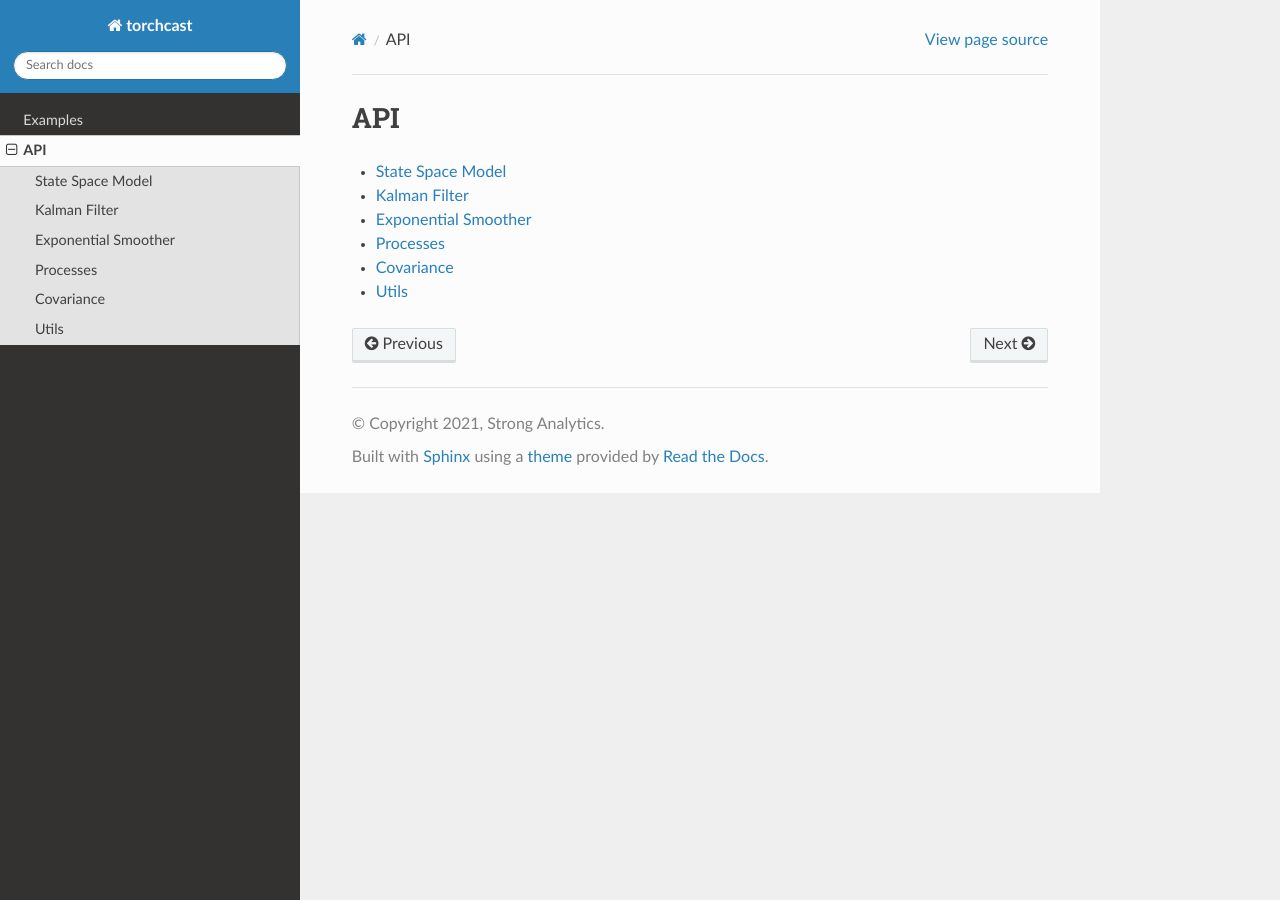
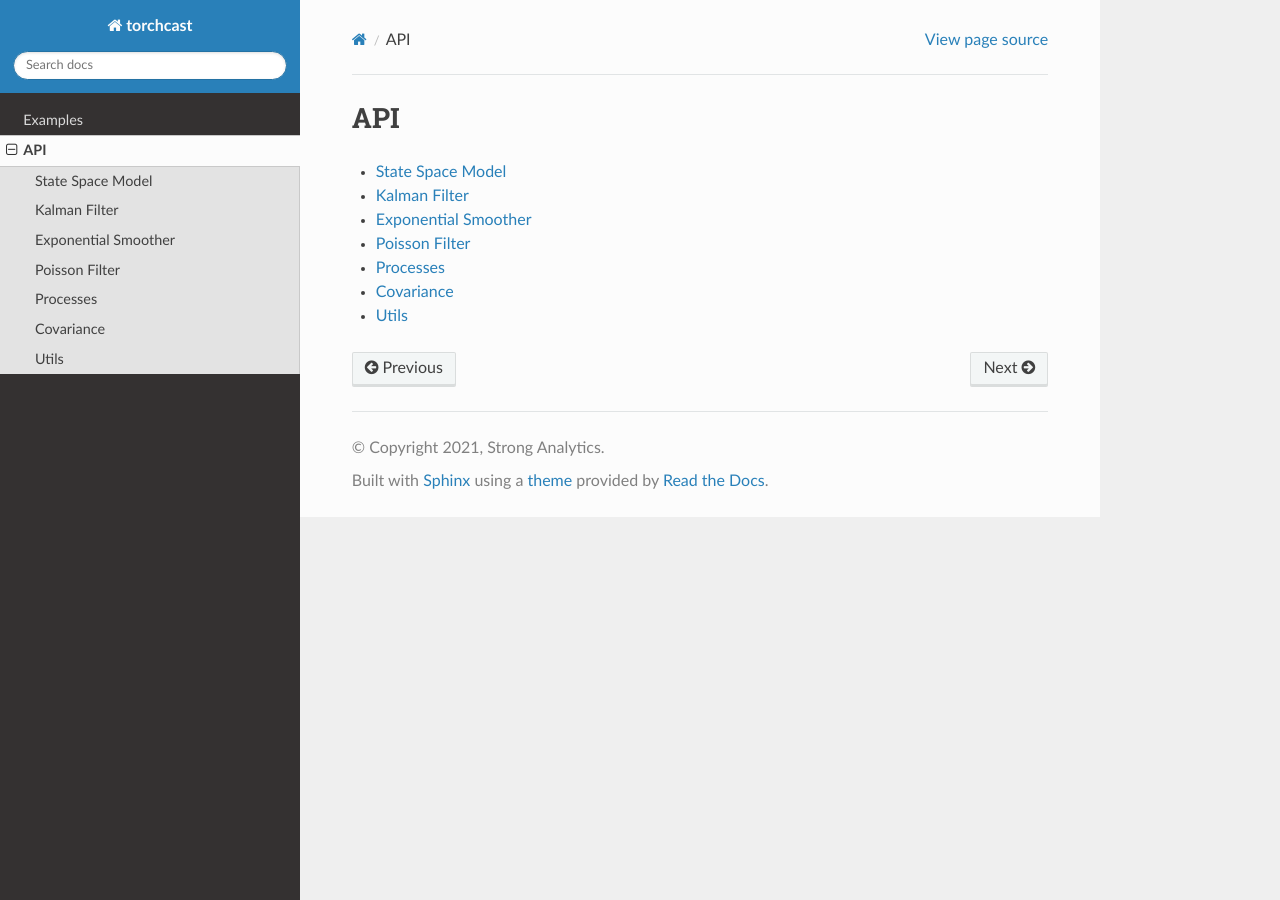
Before and after one commit to strongio/torchcast, a Sphinx documentation site: the page built from docs/api/api.rst, in a window 1280 px wide. Built offline with Sphinx 7.4.7 and the Read the Docs theme 2.0.0, drawn with Linux system fonts in a browser that asks for light colours; pages that are not in the unit, such as notebooks, are missing from menus.

Commit message:
update docs

```diff
--- a/docs/api/api.rst
+++ b/docs/api/api.rst
@@ -7,6 +7,7 @@ API
    state_space
    kalman_filter
    exp_smooth
+   poisson_filter
    processes
    covariance
    utils
--- a/docs/api/kalman_filter.rst
+++ b/docs/api/kalman_filter.rst
@@ -1,7 +1,7 @@
 Kalman Filter
 =============
 
-.. automodule:: torchcast.kalman_filter
+.. automodule:: torchcast.kalman_filter.kalman_filter
    :members: KalmanFilter
    :exclude-members: ss_step_cls
    :show-inheritance:
--- a/docs/api/poisson_filter.rst
+++ b/docs/api/poisson_filter.rst
@@ -1,7 +1,7 @@
 Poisson Filter
-=============
+===============
 
-.. automodule:: torchcast.kalman_filter
+.. automodule:: torchcast.kalman_filter.poisson_filter
    :members: PoissonFilter
    :exclude-members: ss_step_cls
    :show-inheritance:
```
Also changed, not shown: 1 other file.
